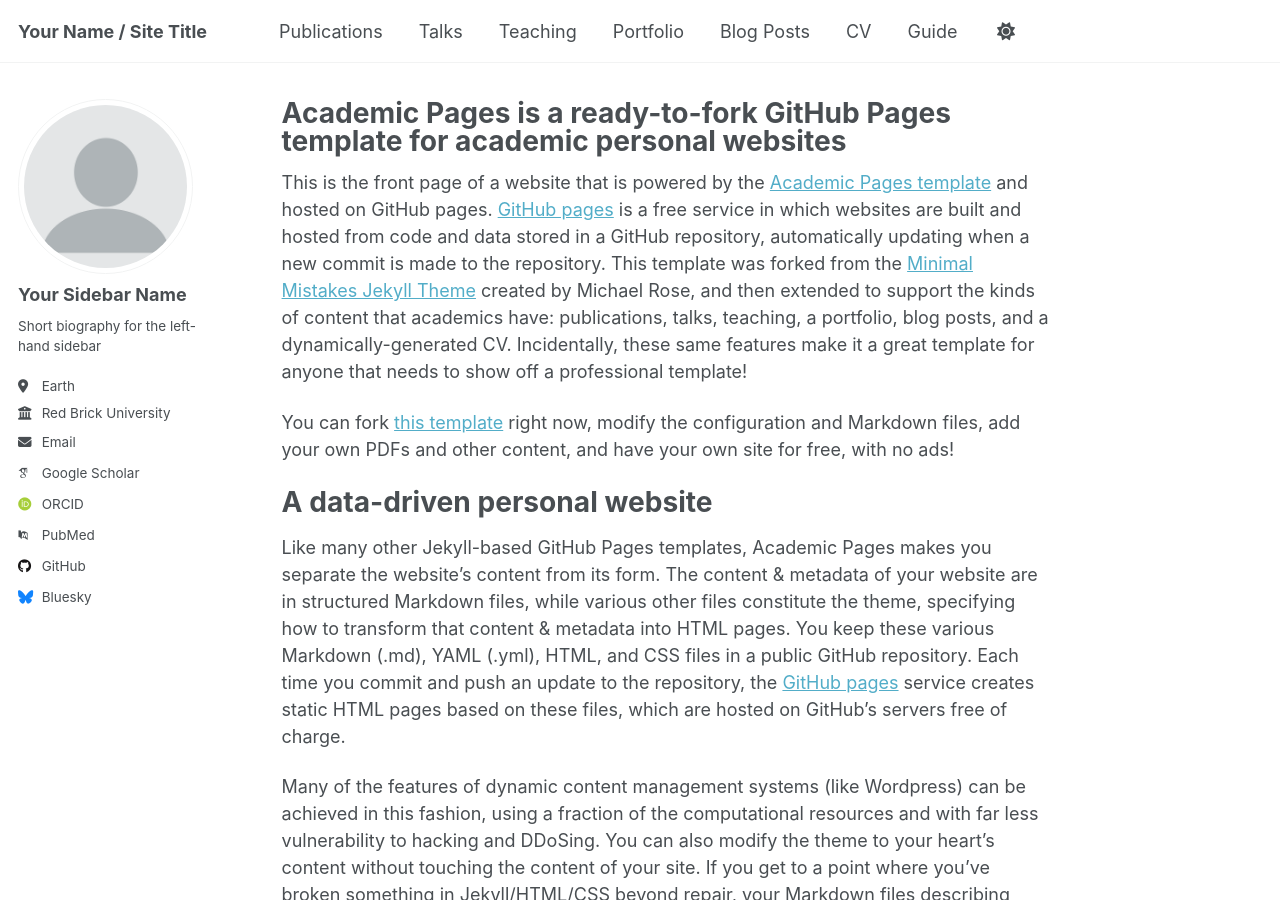
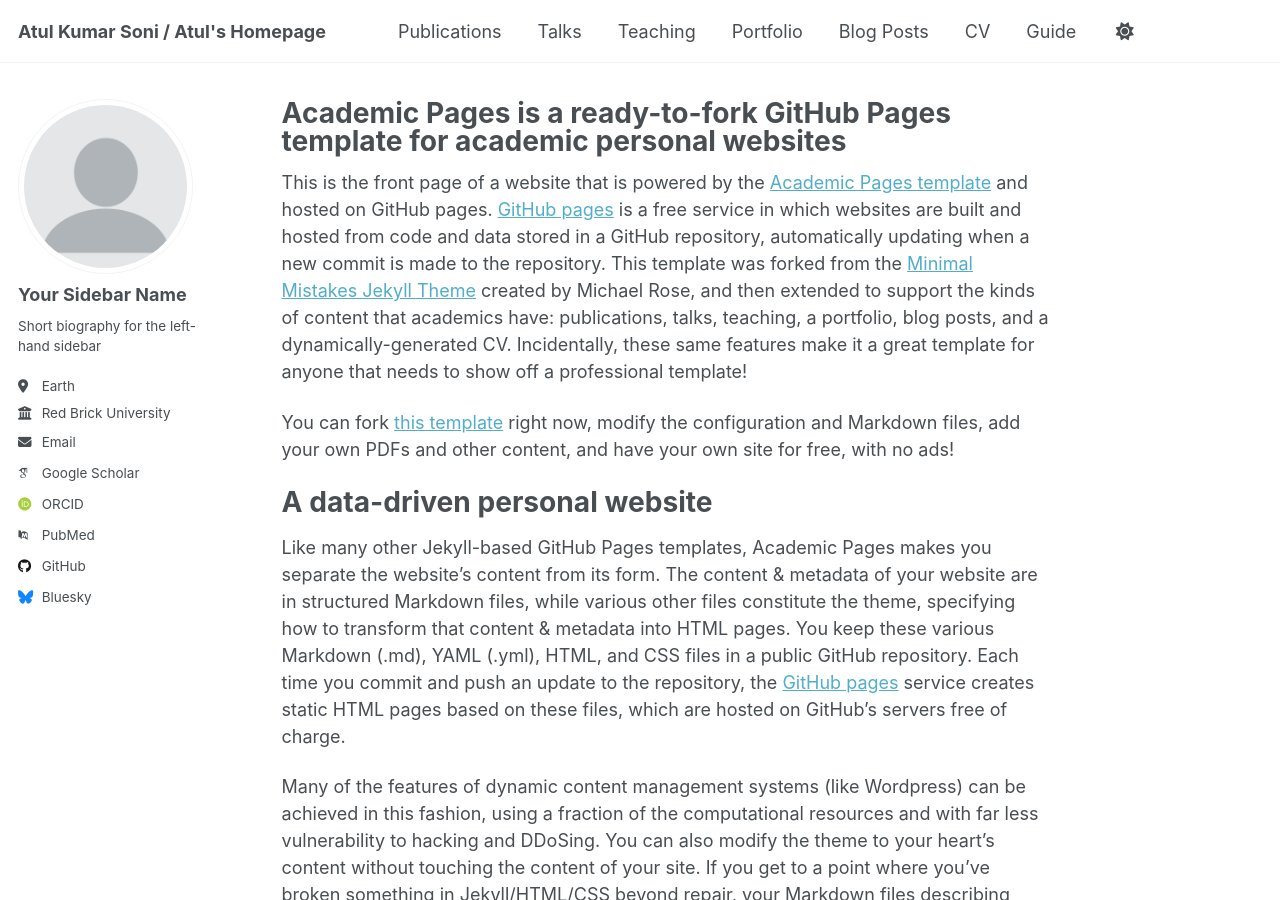
Before and after one commit to AtulSoniX/atulsonix.github.io, a Jekyll site: the page built from _pages/about.md, in a window 1280 px wide and 900 px high. Built offline with Jekyll 4.4.1, drawn with Linux system fonts in a browser that asks for light colours; some web fonts are replaced; a script that is not in the unit is left out.

Commit message:
Update _config.yml

```diff
--- a/_config.yml
+++ b/_config.yml
@@ -9,7 +9,7 @@
 # Basic Site Settings
 locale                   : "en-US"
 site_theme               : "default" # Currently available options are "default", "air"
-title                    : "Your Name / Site Title"
+title                    : "Atul Kumar Soni / Atul's Homepage"
 title_separator          : "-"
 name                     : &name "Your Name"
 description              : &description "personal description"
```
